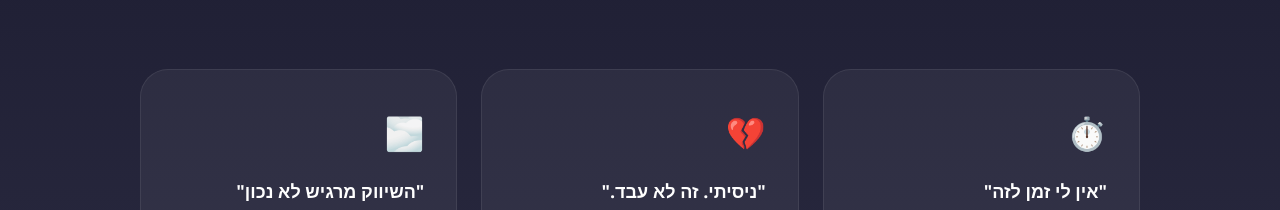
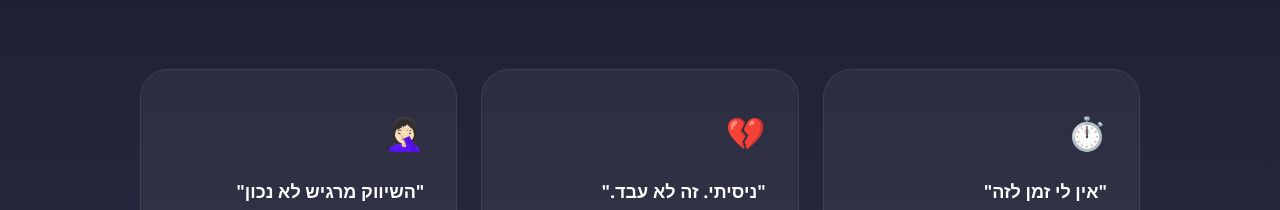
Before and after one commit to Staspetro/my-lp, a plain HTML site: page index.html in a window 1280 px wide. Shown: the part 1281-1491 px from the top of the page. Drawn offline with nearby package versions, Linux system fonts and the light colour scheme.

Commit message:
Update index.html

```diff
--- a/index.html
+++ b/index.html
@@ -1261,7 +1261,7 @@ body.highlight-links a {
       <p>שילמת. מישהו הבטיח תוצאות. הדוחות הגיעו — מלאים במספרים שלא אמרו לך כלום. ובסוף החודש, שום דבר לא השתנה. חוץ מהיתרה בבנק.</p>
     </div>
     <div class="pain-card reveal">
-      <span class="pain-card-icon">🌫️</span>
+      <span class="pain-card-icon">🤦🏻‍♀️</span>
       <h3>"השיווק מרגיש לא נכון"</h3>
       <p>איפשהו בפנים, זה מרגיש לא נוח. כאילו את אמורה לעזור לאנשים — לא למכור את עצמך. המתח הזה אף פעם לא באמת נעלם.</p>
     </div>
```
